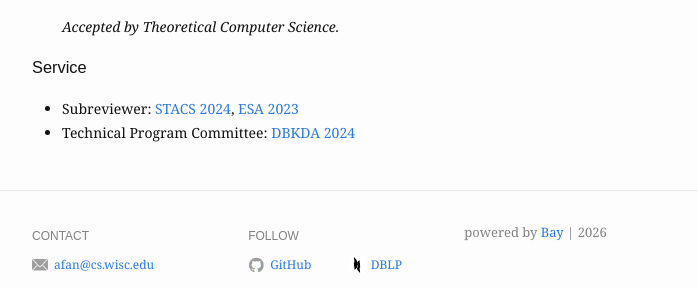
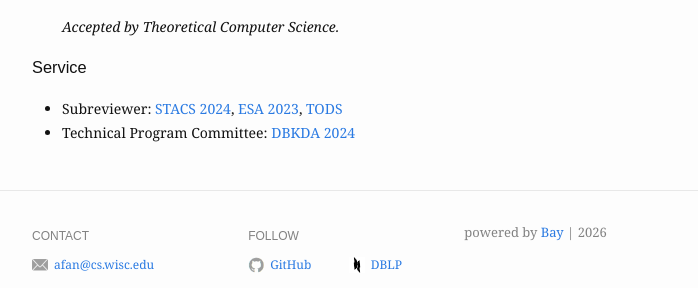
Before and after one commit to Austen-Z-Fan/Austen-Z-Fan.github.io, a Jekyll site: the page built from research.md, in a window 1280 px wide and 900 px high, scrolled down 1728 px. Shown: the part 523-811 px from the top of the window, without its empty margins (288-986 px from the left). Built offline with Jekyll 4.4.1, drawn with Linux system fonts in a browser that asks for light colours.

Commit message:
Update research.md
index

```diff
--- a/research.md
+++ b/research.md
@@ -109,5 +109,5 @@ slug: /research
 
 
 ### Service
-* Subreviewer: [STACS 2024](https://stacs2024.limos.fr/), [ESA 2023](https://algo-conference.org/2023/esa/)
+* Subreviewer: [STACS 2024](https://stacs2024.limos.fr/), [ESA 2023](https://algo-conference.org/2023/esa/), [TODS](https://dl.acm.org/journal/tods)
 * Technical Program Committee: [DBKDA 2024](https://www.iaria.org/conferences2024/ComDBKDA24.html)
```
